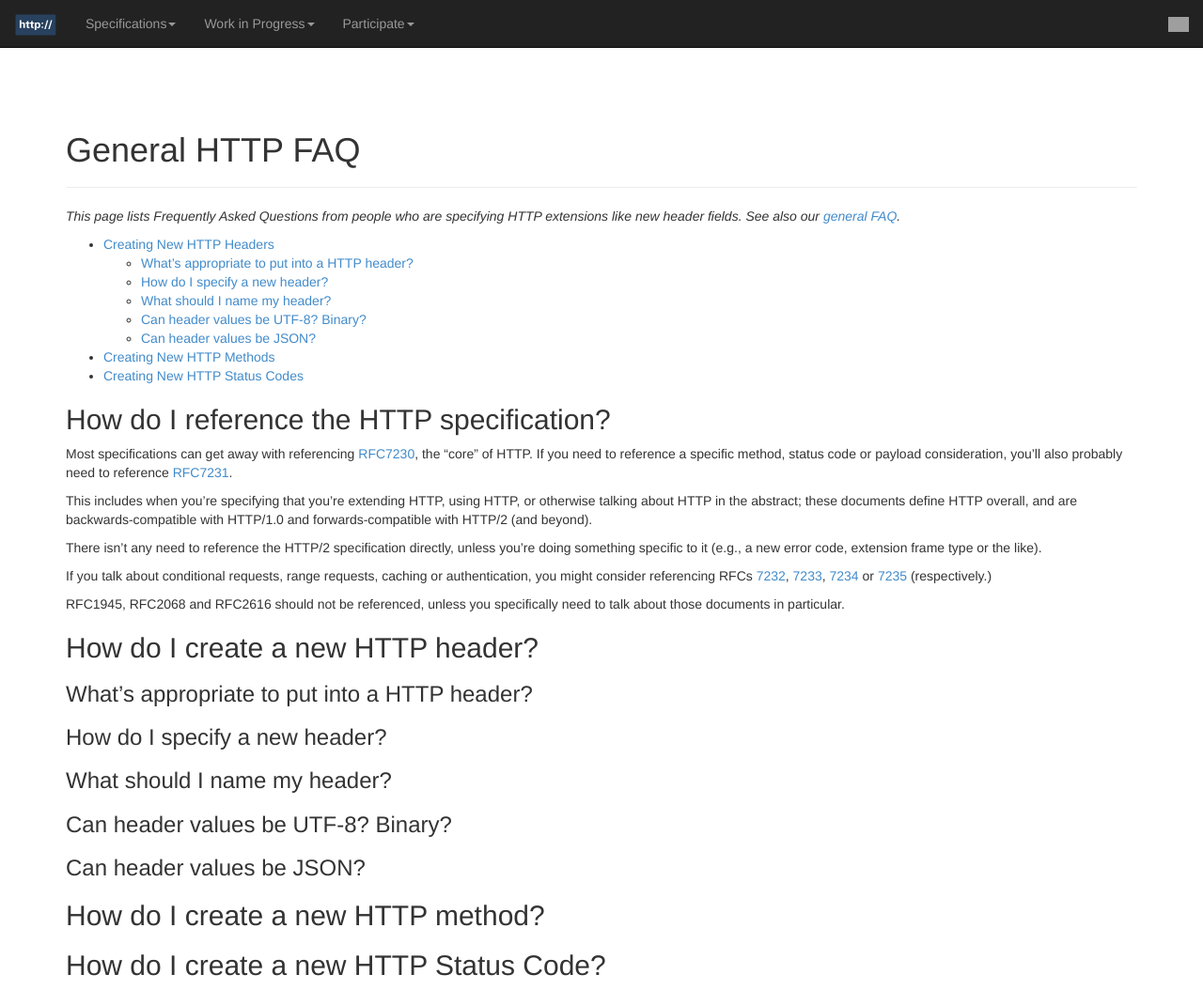
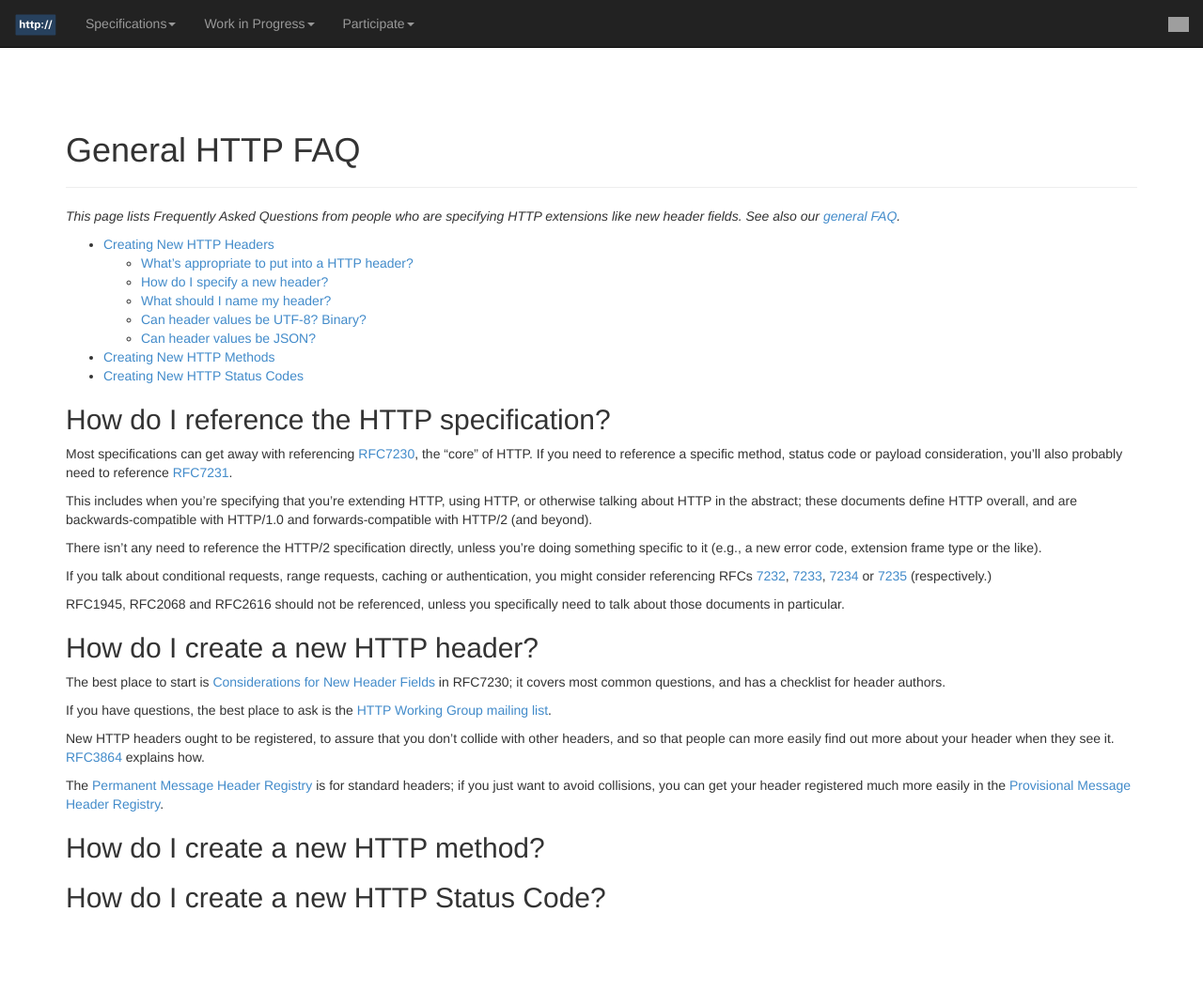
Before and after one commit to httpwg/httpwg.github.io, a Jekyll site: the page built from faq/spec.md, in a window 1280 px wide and 1054 px high. Shown: the whole window at 94% size. Built offline with Jekyll 4.4.1, drawn with Linux system fonts in a browser that asks for light colours; grey boxes are pictures that could not be loaded.

Commit message:
new header fields

```diff
--- a/faq/spec.md
+++ b/faq/spec.md
@@ -49,15 +49,27 @@ RFC1945, RFC2068 and RFC2616 should not be referenced, unless you specifically n
 
 ## How do I create a new HTTP header?
 
-### What's appropriate to put into a HTTP header?
+The best place to start is [Considerations for New Header
+Fields](http://httpwg.github.io/specs/rfc7231.html#considerations.for.new.header
+.fields) in RFC7230; it covers most common questions, and has a checklist for
+header authors.
 
-### How do I specify a new header?
+If you have questions, the best place to ask is the [HTTP Working Group mailing
+list](http://lists.w3.org/Archives/Public/ietf-http-wg/).
 
-### What should I name my header?
+New HTTP headers ought to be registered, to assure that you don't collide with
+other headers, and so that people can more easily find out more about your
+header when they see it. [RFC3864](http://tools.ietf.org/html/rfc3864) explains
+how.
 
-### Can header values be UTF-8? Binary?
+The [Permanent Message Header
+Registry](http://www.iana.org/assignments/message-headers/message-headers.xhtml#
+perm-headers) is for standard headers; if you just want to avoid collisions,
+you can get your header registered much more easily in the [Provisional Message
+Header
+Registry](http://www.iana.org/assignments/message-headers/message-headers.xhtml#
+prov-headers).
 
-### Can header values be JSON?
 
 ## How do I create a new HTTP method?
 
```
